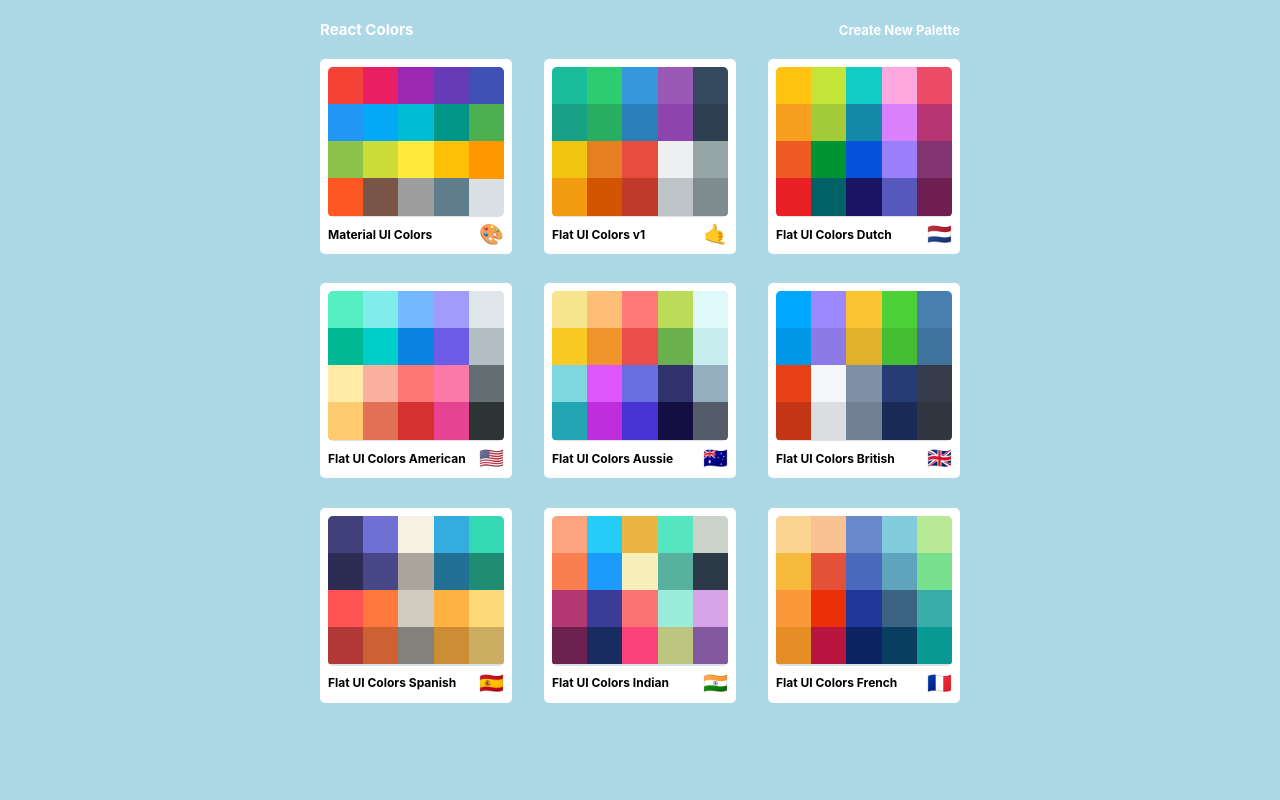
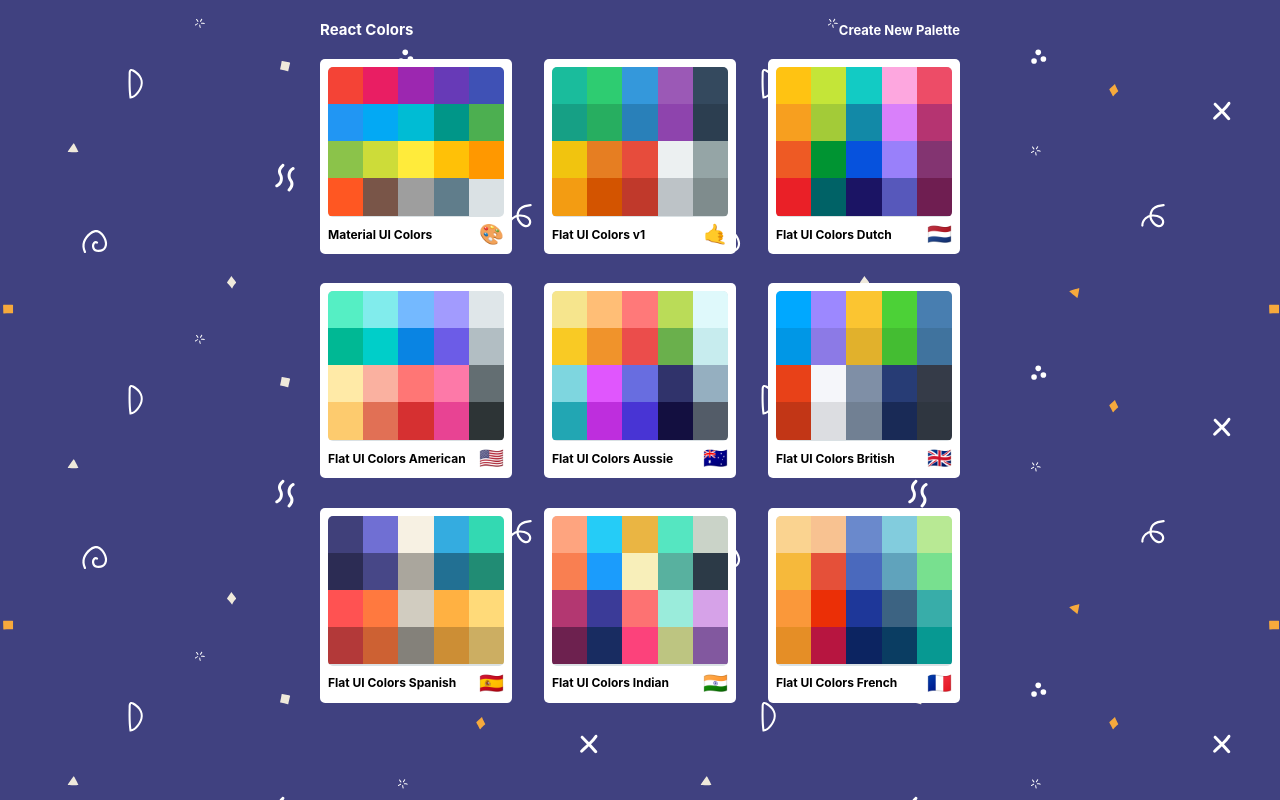
Before and after one commit to DanielKuznetsov/Colors-Master, a React (Create React App) app in the folder colors-app/: page / in a window 1280 px wide. Built offline with nearby package versions, Linux system fonts and the light colour scheme.

Commit message:
Fix duplicate colors error

```diff
--- a/colors-app/package.json
+++ b/colors-app/package.json
@@ -26,6 +26,7 @@
     "react-router-dom": "^6.6.0",
     "react-scripts": "5.0.1",
     "react-sortable-hoc": "^2.0.0",
+    "react-transition-group": "^4.4.5",
     "web-vitals": "^2.1.4"
   },
   "scripts": {
--- a/colors-app/src/App.js
+++ b/colors-app/src/App.js
@@ -5,8 +5,9 @@
 import { seedColors } from "./seedColors";
 import SingleColorPalette from "./SingleColorPalette";
 import NewPaletteForm from "./NewPaletteForm";
+import { TransitionGroup, CSSTransition } from "react-transition-group";
 
-function App() {
+function App(props) {
   const savedPalettes = JSON.parse(window.localStorage.getItem("palettes"));
   const [palettes, setPalettes] = useState(savedPalettes || seedColors);
 
@@ -20,6 +21,7 @@
 
   return (
     <Routes>
+      <Route path="*" element={<PaletteList palettes={palettes} />} />
       <Route exact path="/" element={<PaletteList palettes={palettes} />} />
       <Route
         exact
--- a/colors-app/src/MiniPalette.js
+++ b/colors-app/src/MiniPalette.js
@@ -9,9 +9,7 @@
     padding: "0.8rem",
     position: "relative",
     overflow: "hidden",
-    "&:hover": {
-      cursor: "pointer",
-    },
+    cursor: "pointer",
   },
   colors: {
     backgroundColor: "#dae1e4",
@@ -44,7 +42,7 @@
   },
   link: {
     textDecoration: "none",
-  },
+  }
 };
 
 function MiniPalette(props) {
--- a/colors-app/src/NewPaletteForm.js
+++ b/colors-app/src/NewPaletteForm.js
@@ -8,7 +8,6 @@
 import Typography from "@mui/material/Typography";
 import Divider from "@mui/material/Divider";
 import IconButton from "@mui/material/IconButton";
-import MenuIcon from "@mui/icons-material/Menu";
 import ChevronLeftIcon from "@mui/icons-material/ChevronLeft";
 import { ChromePicker } from "react-color";
 import { Button } from "@mui/material";
@@ -149,8 +148,18 @@
 
   const addRandomColor = () => {
     const allColors = palettes.map((palette) => palette.colors).flat();
-    const rand = Math.floor(Math.random() * allColors.length);
-    const randomColor = allColors[rand];
+    let rand;
+    let randomColor;
+    let isDuplicateColor = true;
+
+    while (isDuplicateColor) {
+      rand = Math.floor(Math.random() * allColors.length);
+      randomColor = allColors[rand];
+
+      isDuplicateColor = colors.some(
+        (color) => color.name === randomColor.name
+      );
+    }
 
     setColors([...colors, randomColor]);
   };
--- a/colors-app/src/PaletteList.js
+++ b/colors-app/src/PaletteList.js
@@ -2,14 +2,17 @@
 import MiniPalette from "./MiniPalette";
 import { withStyles } from "@material-ui/styles";
 import { Link } from "react-router-dom";
+import bg from "./bg.svg"
 
 const styles = {
   root: {
-    backgroundColor: "lightblue",
+    backgroundColor: "#404180",
+    backgroundImage: `url(${bg})`,
     height: "100vh",
     display: "flex",
     alignItems: "flex-start",
     justifyContent: "center",
+    overflow: 'scroll',
   },
   container: {
     width: "50%",
```
Also changed, not shown: colors-app/src/bg.svg (added), 1 other file (tests, documents, lock files or other folders).
